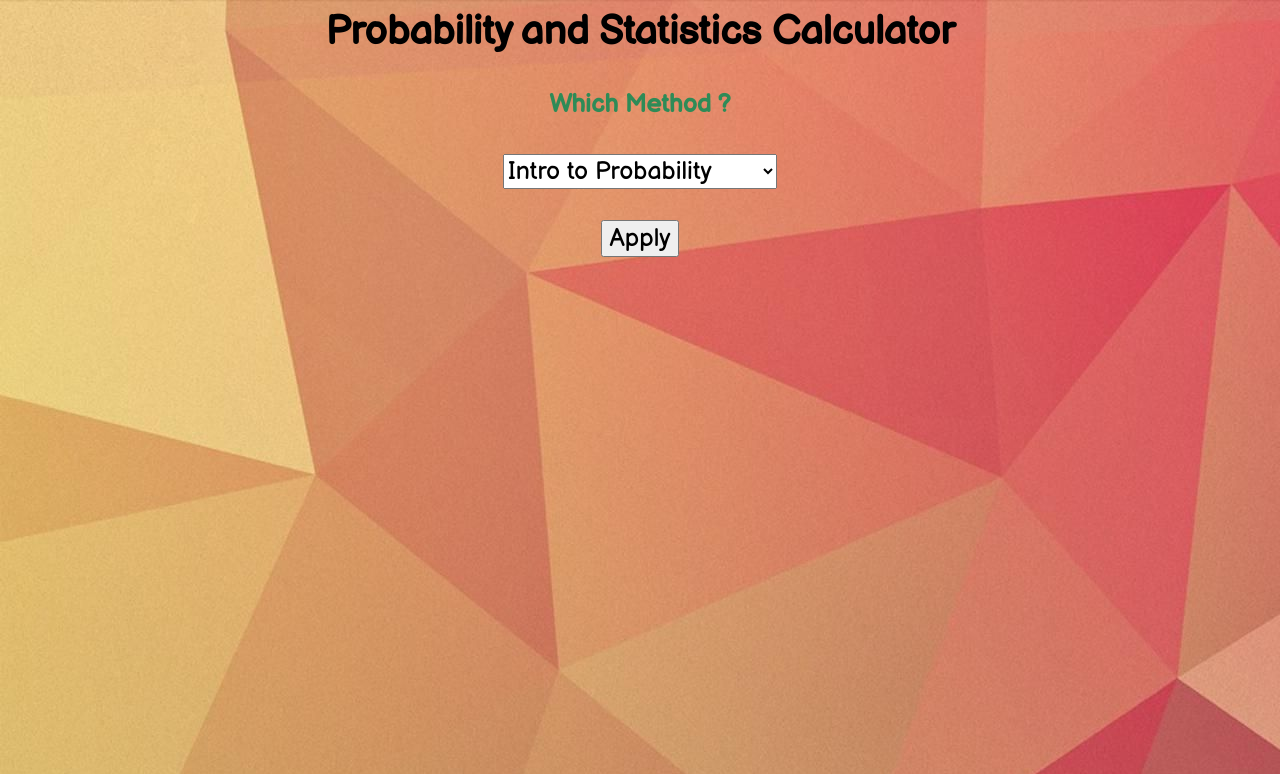
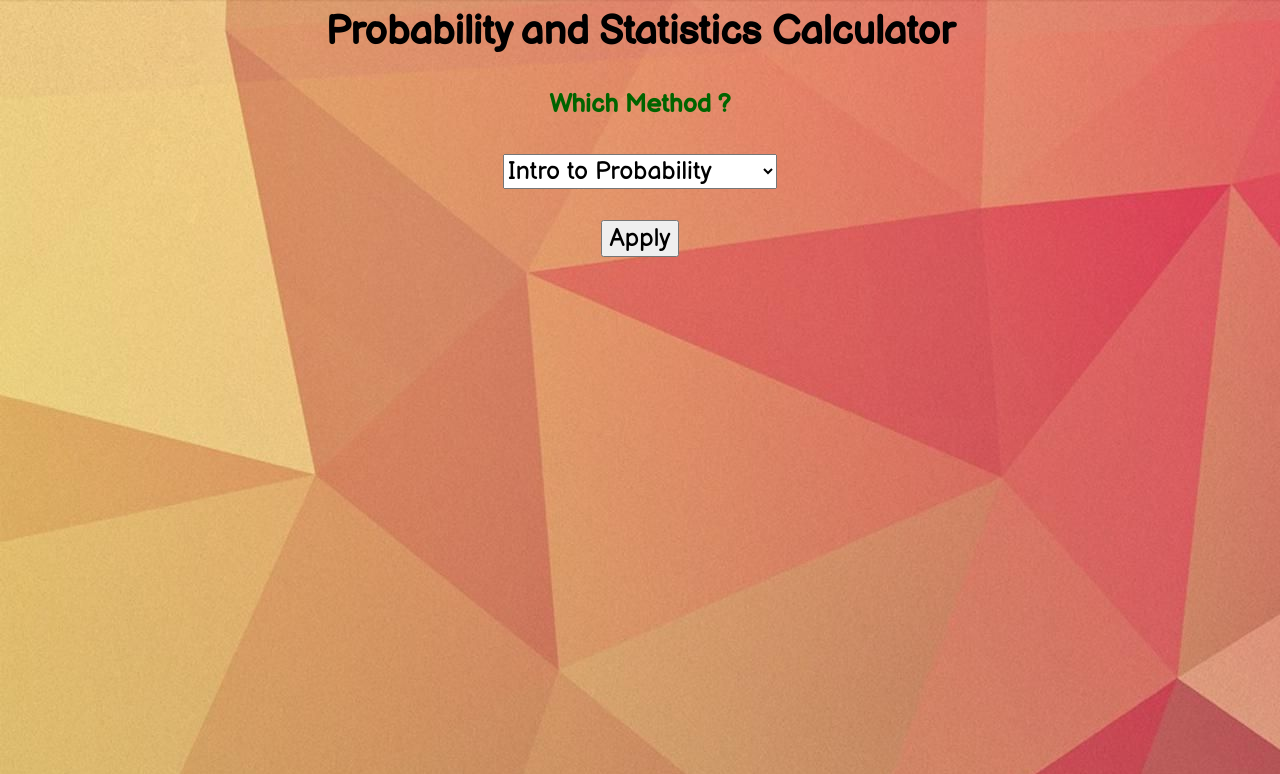
Before and after one commit to adhikag24/probability-and-statistics-final-project, a PHP site: page / in a window 1280 px wide. Shown: the top 774 px of the page. Run offline with PHP 8.4, Linux system fonts and the light colour scheme.

Commit message:
mengedit font color

```diff
--- a/style.css
+++ b/style.css
@@ -1,7 +1,7 @@
 body{
     background-image: url('assets/bgimg.jpg');
     text-align: center;
-    color: #2e8b57;
+    color: #006400;
 
 }
 
```
